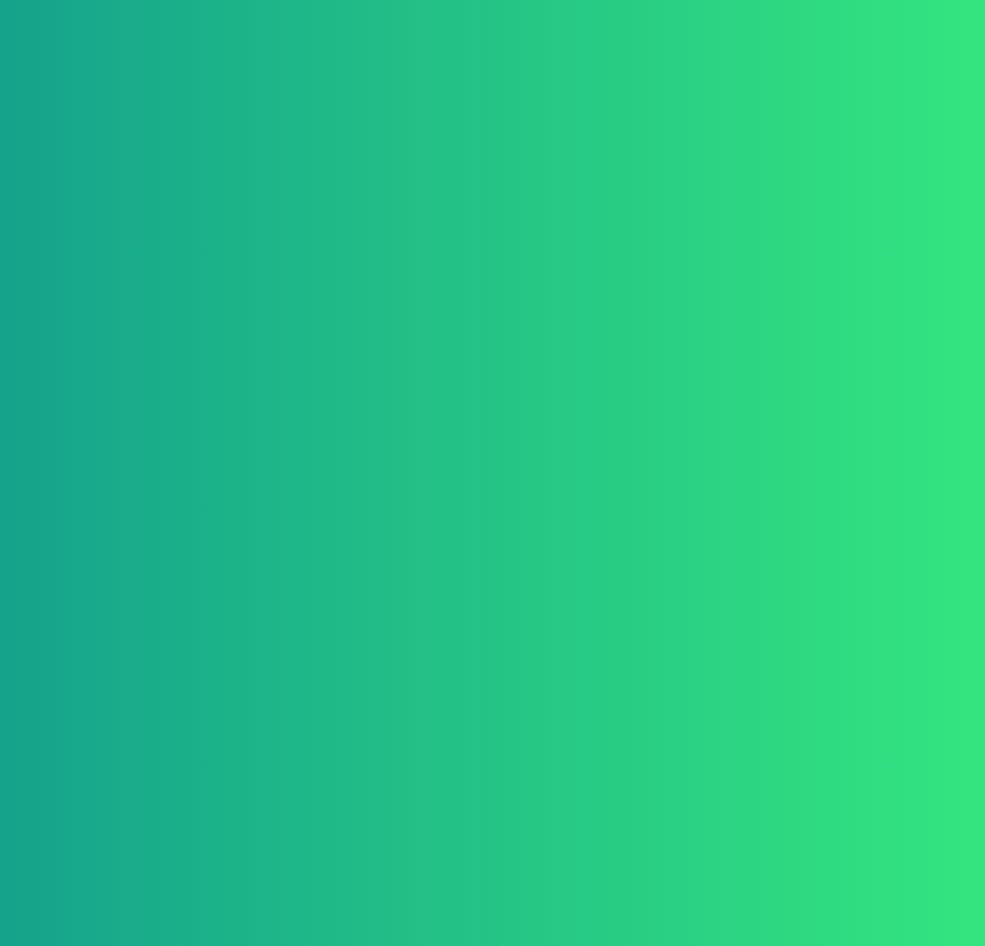
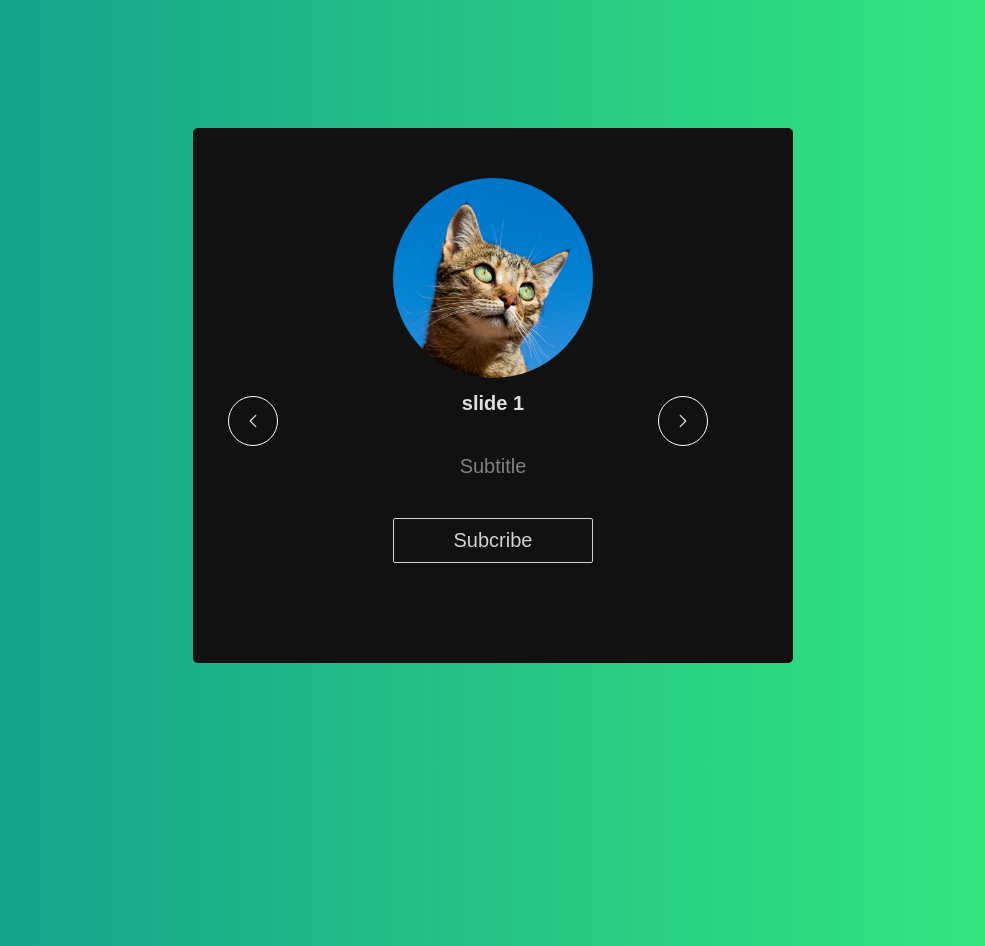
Before and after one commit to pauldamien/slider, a plain HTML site: page index.html in a window 1280 px wide. Shown: the whole page, without its empty margins (147-1132 px from the left). Drawn offline with Linux system fonts and the light colour scheme.

Commit message:
4c
mise a jour

```diff
--- a/index.html
+++ b/index.html
@@ -5,44 +5,44 @@
     <meta charset="UTF-8">
     <meta http-equiv="X-UA-Compatible" content="IE=edge">
     <meta name="viewport" content="width=device-width, initial-scale=1.0">
-    <title>SLIDER JS</title>
+    <title>Slider JS</title>
     <link rel="stylesheet" href="style.css">
 </head>
 
 <body>
     <div class="slider-container">
-
-        <button class="direction-btn left ">
-            <img src="ressources/left-chevron.svg" alt=" letf arrow">
+        <button class="direction-btn left">
+            <img src="ressources/left-chevron.svg" alt=" left arrow">
         </button>
 
-        <button class="direction-btn right ">
+        <button class="direction-btn right">
             <img src="ressources/right-chevron.svg" alt=" right arrow">
         </button>
 
         <div class="slide slide-1 active">
             <div class="content">
                 <img src="ressources/cat-1.jpg" alt=" cat profile">
-                <h2> slide 1</h2>
-                <p>Subltile </p>
-                <button>Subcribe now </button>
+                <h2>slide 1</h2>
+                <p>Subtitle</p>
+                <button>Subcribe</button>
+            </div>
         </div>
 
         <div class="slide slide-2 ">
             <div class="content">
                 <img src="ressources/cat-2.jpg" alt=" cat profile">
-                    <h2> slide 2</h2>
-                    <p>Subltile </p>
-                    <button>Subcribe now </button>
+                <h2>slide 2</h2>
+                <p>Subtitle</p>
+                <button>Subcribe</button>
+            </div>
         </div>
 
-                <div class="slide slide-3">
+        <div class="slide slide-3 ">
             <div class="content">
                 <img src="ressources/cat-3.jpg" alt=" cat profile">
-                        <h2> slide 3</h2>
-                        <p>Subltile </p>
-                        <button>Subcribe now </button>
-                    </div>
+                <h2>slide 3</h2>
+                <p>Subtitle</p>
+                <button>Subcribe</button>
             </div>
         </div>
     </div>
--- a/style.css
+++ b/style.css
@@ -1,9 +1,3 @@
-::before::after {
-    box-sizing: border-box;
-    margin: 0;
-    padding: 0;
-}
-
 body {
     font-family: sans-serif;
     min-height: 100vh;
@@ -15,15 +9,15 @@ body {
     max-width: 600px;
     margin: 0 auto;
     position: relative;
+    background: #111;
     overflow: hidden;
-    background: black;
     border-radius: 5px;
     display: grid;
 }
 
 .direction-btn {
     position: absolute;
-    z-index: 100;
+    z-index: 100px;
     width: 50px;
     height: 50px;
     border-radius: 50%;
@@ -37,46 +31,70 @@ body {
     align-items: center;
 }
 
-.direction-btn:hover{
+.direction-btn:hover {
     background: #181818;
 }
 
-.direction-btn img{
+.direction-btn img {
     width: 50%;
     pointer-events: none;
 }
 
-.direction-btn.right{
+.direction-btn.right {
     right: 10%;
 }
 
-.direction-btn.left{
+.direction-btn.left {
     left: 10%;
 }
 
-img {
-    width: 30px;
+.slide.active {
+    display: flex;
 }
-.content{
+.slide{
+    grid-area:1 / 1 / 2 / 2;
+    display: flex;
+    justify-content: center;
+    padding: 50px 0;
+    background: #111;
+    display: none;
+}
+
+
+.content {
     margin-bottom: 50px;
     color: #dfdfdf;
     text-align: center;
 }
 
+.content img {
+    width: 200px;
+    height: 200px;
+    border-radius: 50%;
+    object-fit: cover;
+    object-position: center;
+}
 
-.slide {
-    grid-area: 1 / 1 / 2 / 2;
-    display: flex;
-    justify-content: center;
-    align-items: center;
-    padding: 50px 0;
-    display: none;
+.content h2 {
+    font-size: 20px;
+    margin-top: 10px;
+}
+
+.content p {
+     font-size: 20px;
+     margin-top: 40px;
+     color: gray;
 }
 
 
-.slide.active{
-
-    margin-bottom: 50px;
-    color: #dfdfdf;
-    text-align: center;
+.content button{
+    font-size: 20px;
+    padding: 10px;
+    margin-top: 20px;
+    border-radius: 2px;
+    background: transparent;
+    border: 1px solid #d1d1d1;
+    color: #d1d1d1;
+    cursor: pointer;
+    min-width: 200px;
 }
```
Lines whose indentation alone changed are shown as unchanged.
